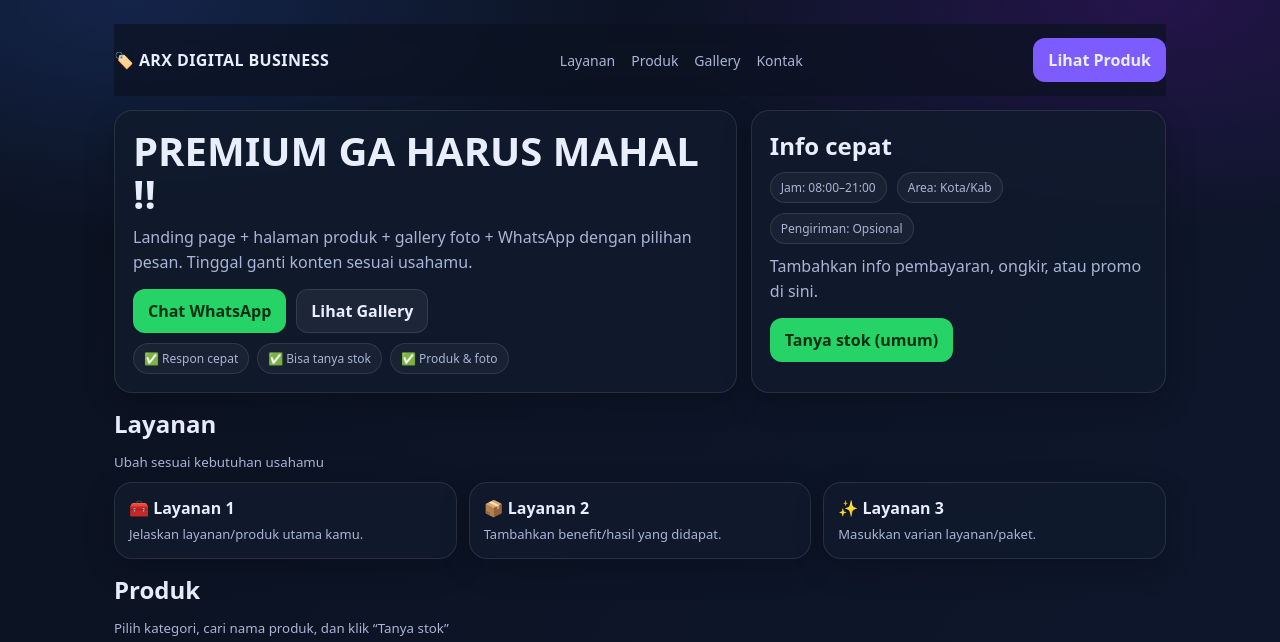
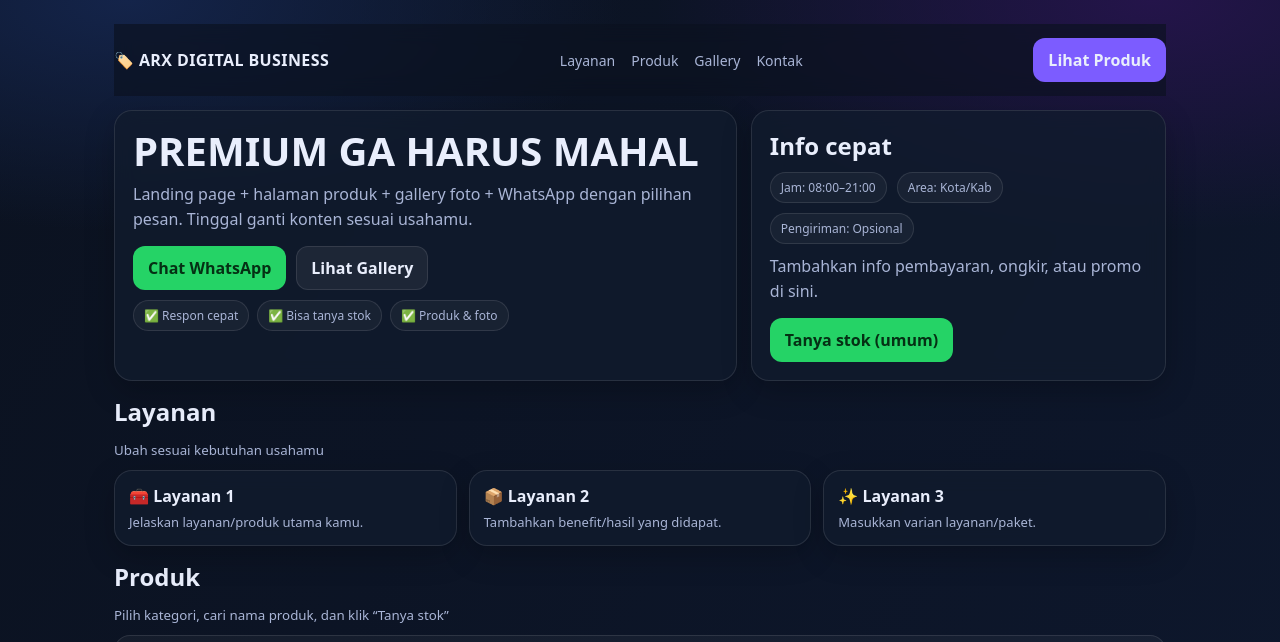
Before and after one commit to Ifan-store/arx-digital-business, a plain HTML site: page index.html in a window 1280 px wide. Shown: the top 642 px of the page. Drawn offline with Linux system fonts and the light colour scheme.

```diff
--- a/index.html
+++ b/index.html
@@ -188,7 +188,7 @@ padding:10px 12px;border-radius:12px;color:var(--text);display:none;z-index:9999
 
 <section class="hero">
 <div class="card">
-<h1>PREMIUM GA HARUS MAHAL !!</h1>
+<h1>PREMIUM GA HARUS MAHAL </h1>
 <p>
 Landing page + halaman produk + gallery foto + WhatsApp dengan pilihan pesan.
 Tinggal ganti konten sesuai usahamu.
```
